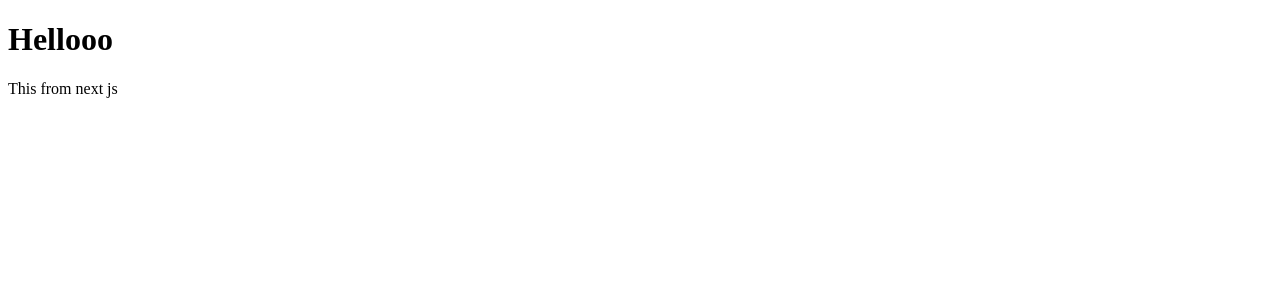
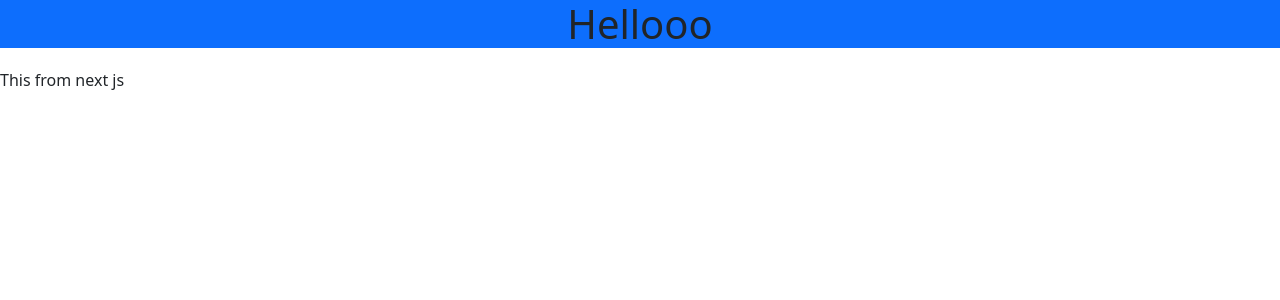
Before and after one commit to ReshmaShrema/e-learning-market-, a Next.js app in the folder Client/: page / in a window 1280 px wide. Shown: the top 300 px of the page. Built offline with nearby package versions, Linux system fonts and the light colour scheme.

Commit message:
add bootstrap and ant design

```diff
--- /dev/null
+++ b/Client/pages/_app.js
@@ -0,0 +1,8 @@
+import 'bootstrap/dist/css/bootstrap.min.css';
+import 'antd/dist/reset.css';
+function MyApp({Component,pageProps}){
+    return(
+        <Component {...pageProps}/>
+    )
+}
+export default MyApp;
--- a/Client/pages/index.js
+++ b/Client/pages/index.js
@@ -1,6 +1,6 @@
 const Index =()=>{
     return(
-        <><h1>Hellooo</h1>
+        <><h1 className="text-center bg-primary">Hellooo</h1>
         <p>This from next js</p></>
     )
 }
```
Also changed, not shown: Client/package.json (+5 -3 lines), 1 other file (tests, documents, lock files or other folders).
